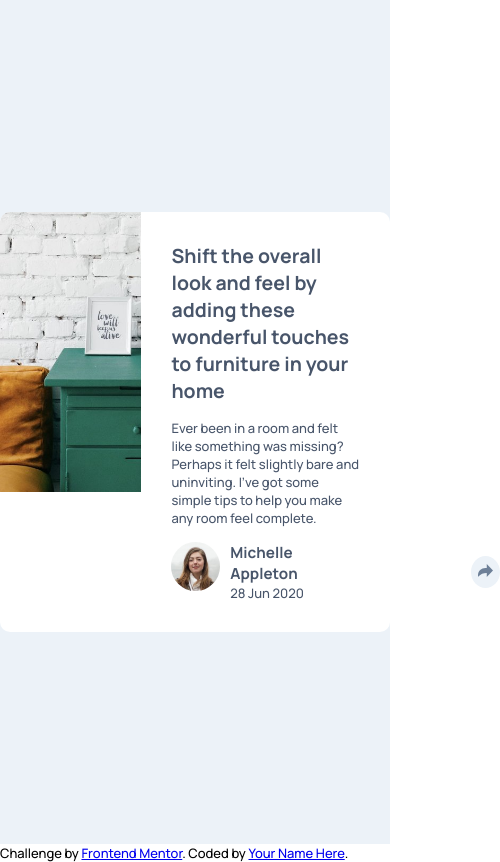
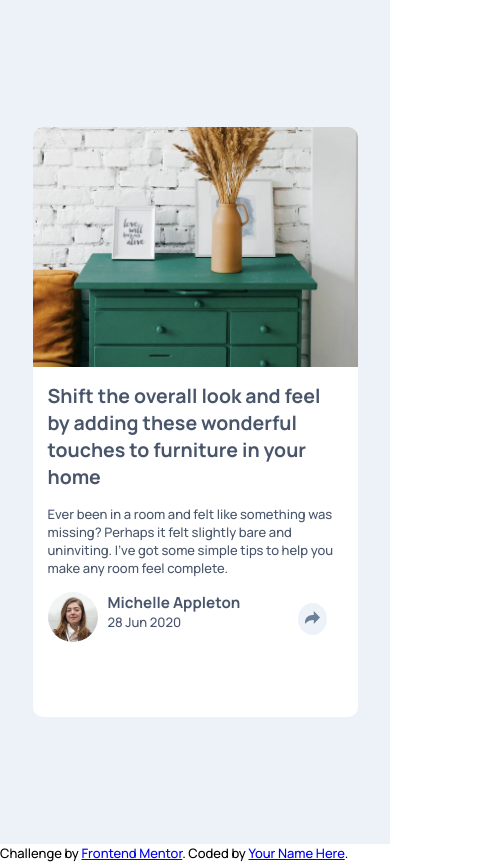
Before and after one commit to saerdyey/Article-preview-component, a plain HTML site: page index.html in a window 390 px wide. Shown: the whole page, 500 px wide, since content can reach past the window. Drawn offline with Linux system fonts and the light colour scheme.

Commit message:
:lipstick: Mobile Response

```diff
--- a/main.js
+++ b/main.js
@@ -4,6 +4,7 @@ let pop = document.querySelector(".pop-up");
 share.addEventListener("click", () => {
   if (pop.style.display === "none") {
     pop.style.display = "flex";
+    pop.style.cursor = "default";
   } else {
     pop.style.display = "none";
   }
--- a/styles/style.css
+++ b/styles/style.css
@@ -31,7 +31,6 @@ article {
   background-color: #fff;
   color: var(--veryDarkGrayishBlue);
   border-radius: 10px;
-  /* overflow: hidden; */
 }
 
 .display-img {
@@ -128,3 +127,27 @@ span {
   position: absolute;
   top: 32px;
 }
+
+@media screen and (max-width: 711px) {
+  article {
+    flex-direction: column;
+    width: 325px;
+    height: 70vh;
+    justify-content: space-between;
+  }
+  .article-content {
+    padding: 15px;
+  }
+  .display-img {
+    width: 100%;
+    border-radius: 10px 10px 0 0;
+  }
+  .display-img img {
+    width: 100%;
+  }
+  .profile {
+  }
+  .share-icon {
+    transform: translateX(250px);
+  }
+}
```
